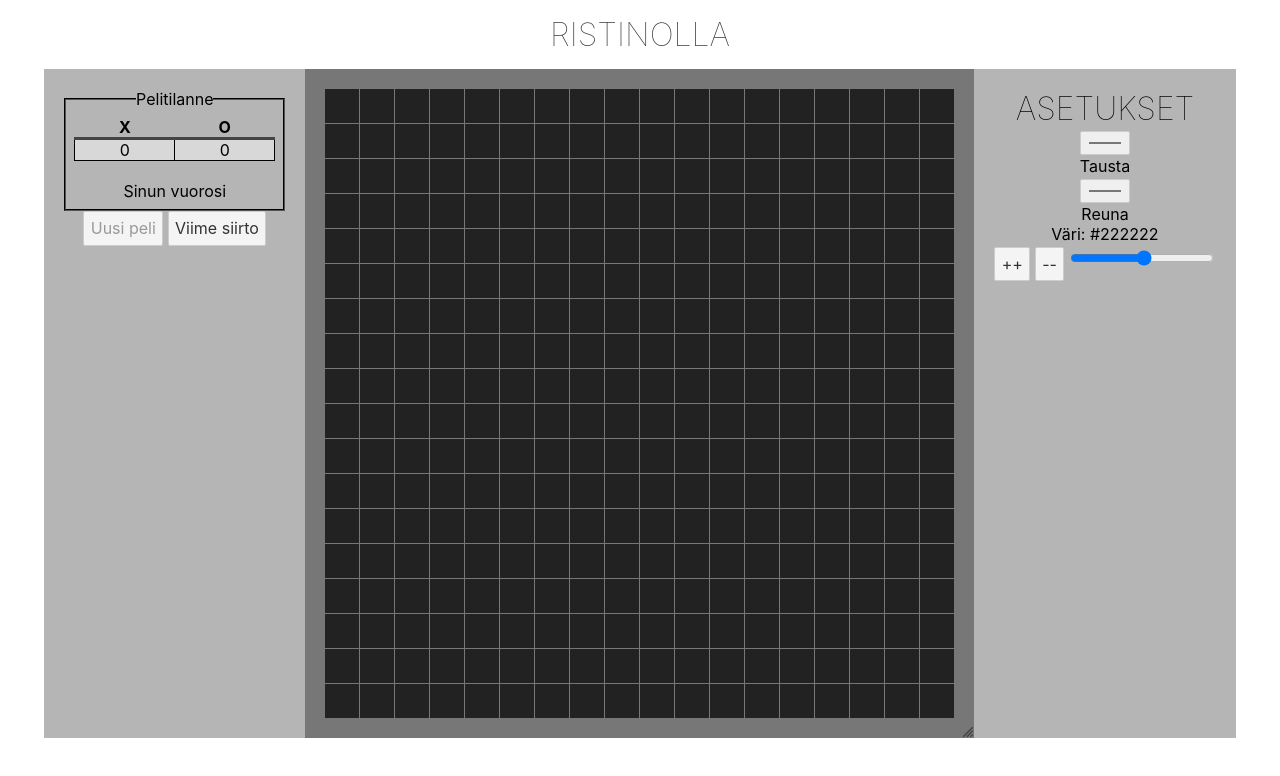
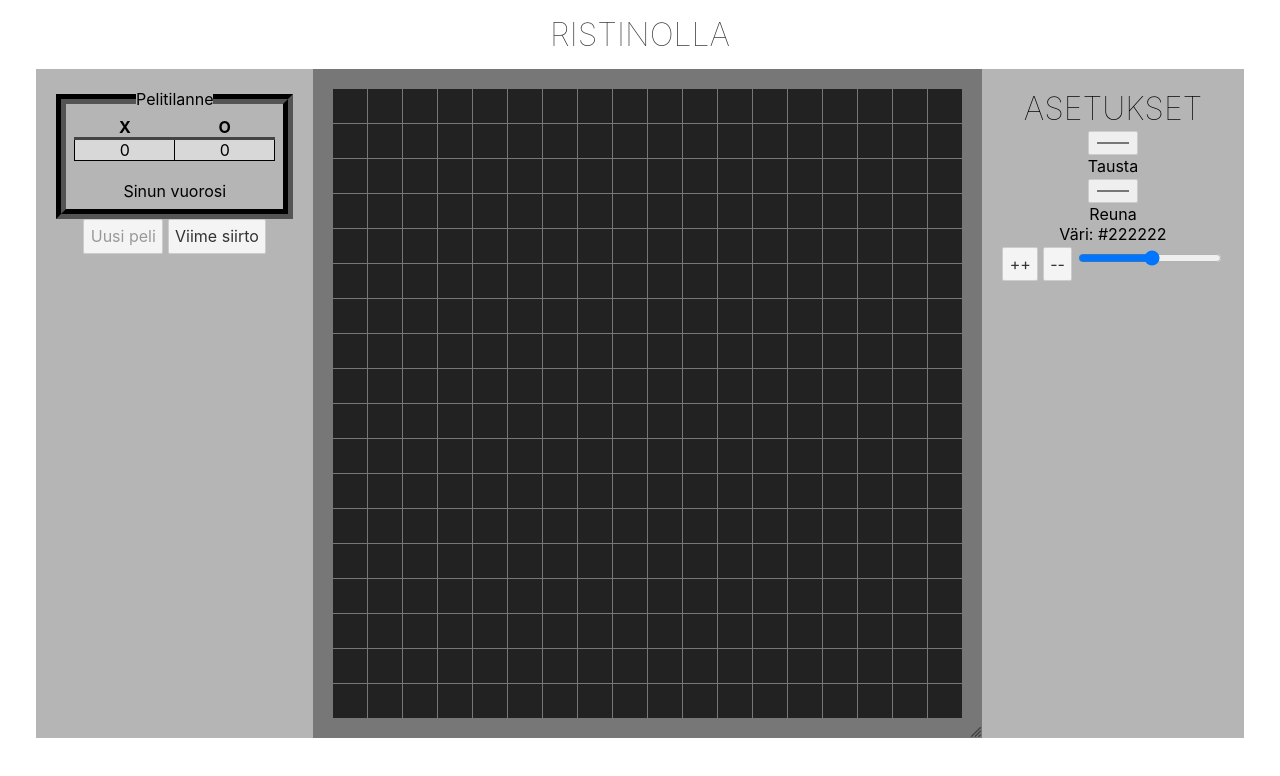
Before and after one commit to JaskaPaa/ristinollafrontend, a Svelte app: page / in a window 1280 px wide. Shown: the top 776 px of the page. Built offline with nearby package versions, Linux system fonts and the light colour scheme.

Commit message:
8. testi

```diff
--- a/src/App.svelte
+++ b/src/App.svelte
@@ -150,7 +150,7 @@
 		border-radius: 0px;
 		padding: 1vh;
 		border-color: #000;
-		border-width: 2px;
+		border-width: 10px;
 	}
 	legend {
     	background-color: #0000;
```
